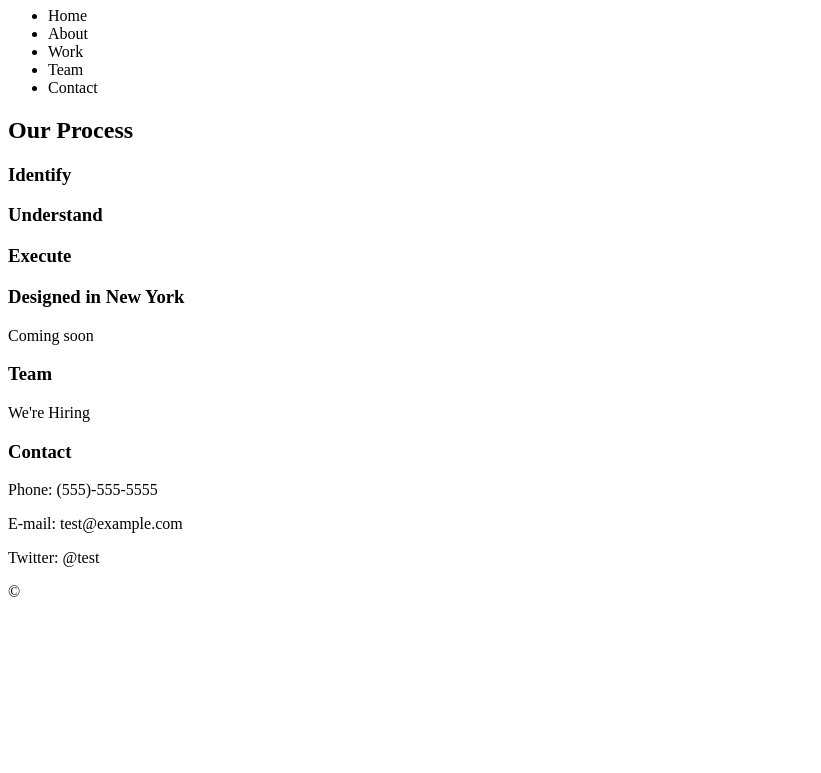
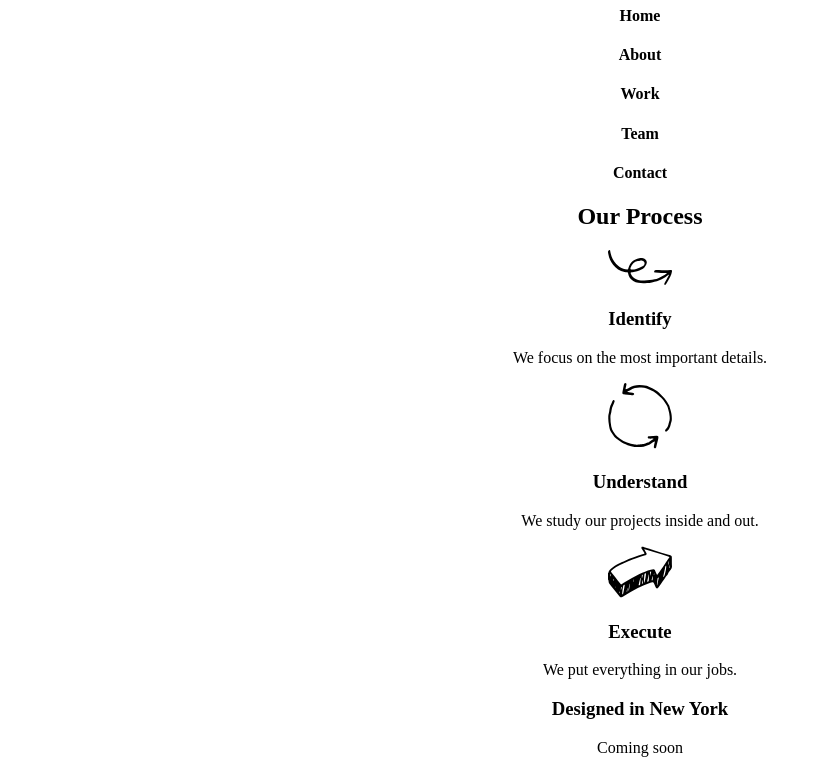
Before and after one commit to tobby1kenobi/broadway, a plain HTML site: page index.html in a window 1280 px wide. Shown: the part 73-846 px from the top of the page, without its empty margins (0-821 px from the left). Before the commit the page ends 800 px from the top, so only its background shows below. Drawn offline with Linux system fonts and the light colour scheme.

Commit message:
some divs done

```diff
--- a/css/style.css
+++ b/css/style.css
@@ -0,0 +1,3 @@
+body {
+  text-align: center;
+}
--- a/index.html
+++ b/index.html
@@ -2,34 +2,45 @@
 <html lang="en" dir="ltr">
   <head>
     <meta charset="utf-8">
-    <title>Broadway</title>
+    <title>Broadway Design</title>
        <link href="css/style.css" type="text/css" rel="stylesheet">
   </head>
   <body>
 
    <!-- Navigation section -->
-
+    <div class="logo">
      <h1>Broadway Design</h1>
-     <nav class="top">
-       <ul>
-         <li>Home</li>
-         <li>About</li>
-         <li>Work</li>
-         <li>Team</li>
-         <li>Contact</li>
-        </ul>
+       <nav class="top">
+         <h4>Home</h4>
+         <h4>About</h4>
+         <h4>Work</h4>
+         <h4>Team</h4>
+         <h4>Contact</h4>
      </nav>
-
+   </div>
     <!-- Information section -->
 
-     <div class="process">
+     <div class="work">
        <h2>Our Process</h2>
+
+         <img src="images/identify.svg">
        <h3>Identify</h3>
+         <p>We focus on the most important details.</p>
+
+          <img src="images/understand.svg">
        <h3>Understand</h3>
+         <p>We study our projects inside and out.</p>
+
+           <img src="images/execute.svg">
        <h3>Execute</h3>
+         <p>We put everything in our jobs.</p>
+     </div>
 
        <h3>Designed in New York</h3>
+
+
        <p>Coming soon</p>
+
 
      <!-- Team section -->
 
@@ -41,9 +52,14 @@
         <p>E-mail: test@example.com</p>
         <p>Twitter: @test</p>
 
+      <!-- Footer -->
 
         <div class="footer">
-          <p>&copy</p>
+          <p>&copy Broadway 2013
+             <a hre
+
+
+          </p>
 
 
 
```
Also changed, not shown: images/execute.svg (added), images/identify.svg (added), images/the-flatiron-building.png (added), images/understand.svg (added).
